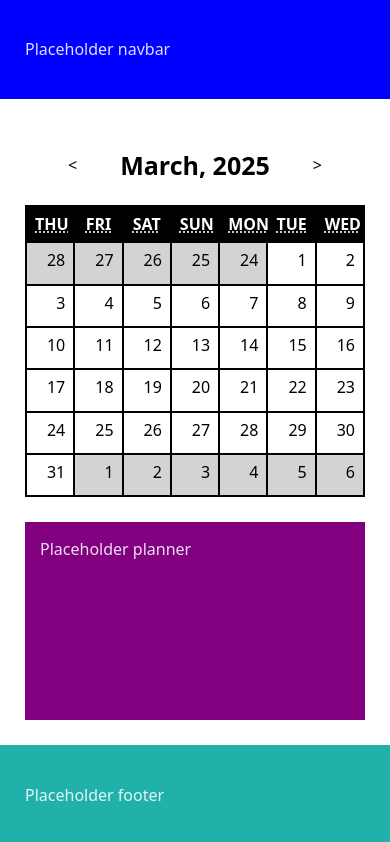
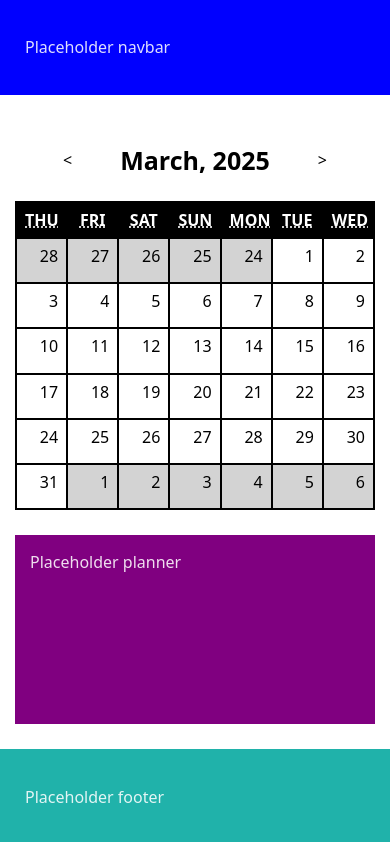
Before and after one commit to jubrito/planner-with-calendar, a React (Vite) app: page / in a window 390 px wide. Built offline with nearby package versions, Linux system fonts and the light colour scheme.

Commit message:
style: adjust main sections on mobile

```diff
--- a/src/features/Calendar/_calendar.module.scss
+++ b/src/features/Calendar/_calendar.module.scss
@@ -20,7 +20,7 @@
   }
 
   @include mixins.media-max-big-tablet {
-    margin: 0 variables.$outer-spacing;
+    margin: 0 variables.$inner-spacing;
   }
 }
 
--- a/src/features/Planner/_planner.module.scss
+++ b/src/features/Planner/_planner.module.scss
@@ -8,6 +8,6 @@
   padding: variables.$inner-spacing;
 
   @include mixins.media-max-big-tablet {
-    margin: 0 variables.$outer-spacing;
+    margin: 0 variables.$inner-spacing;
   }
 }
```
